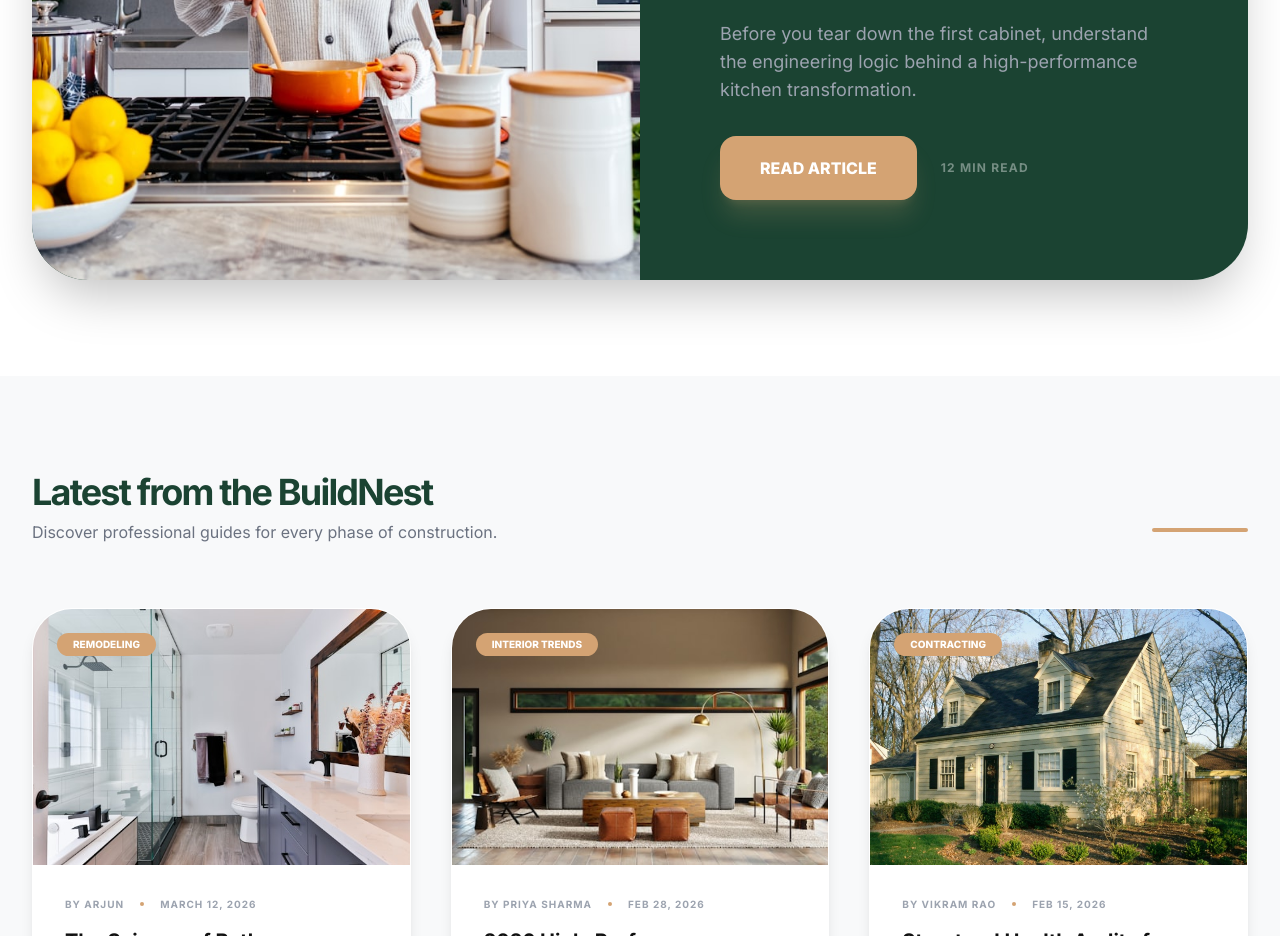
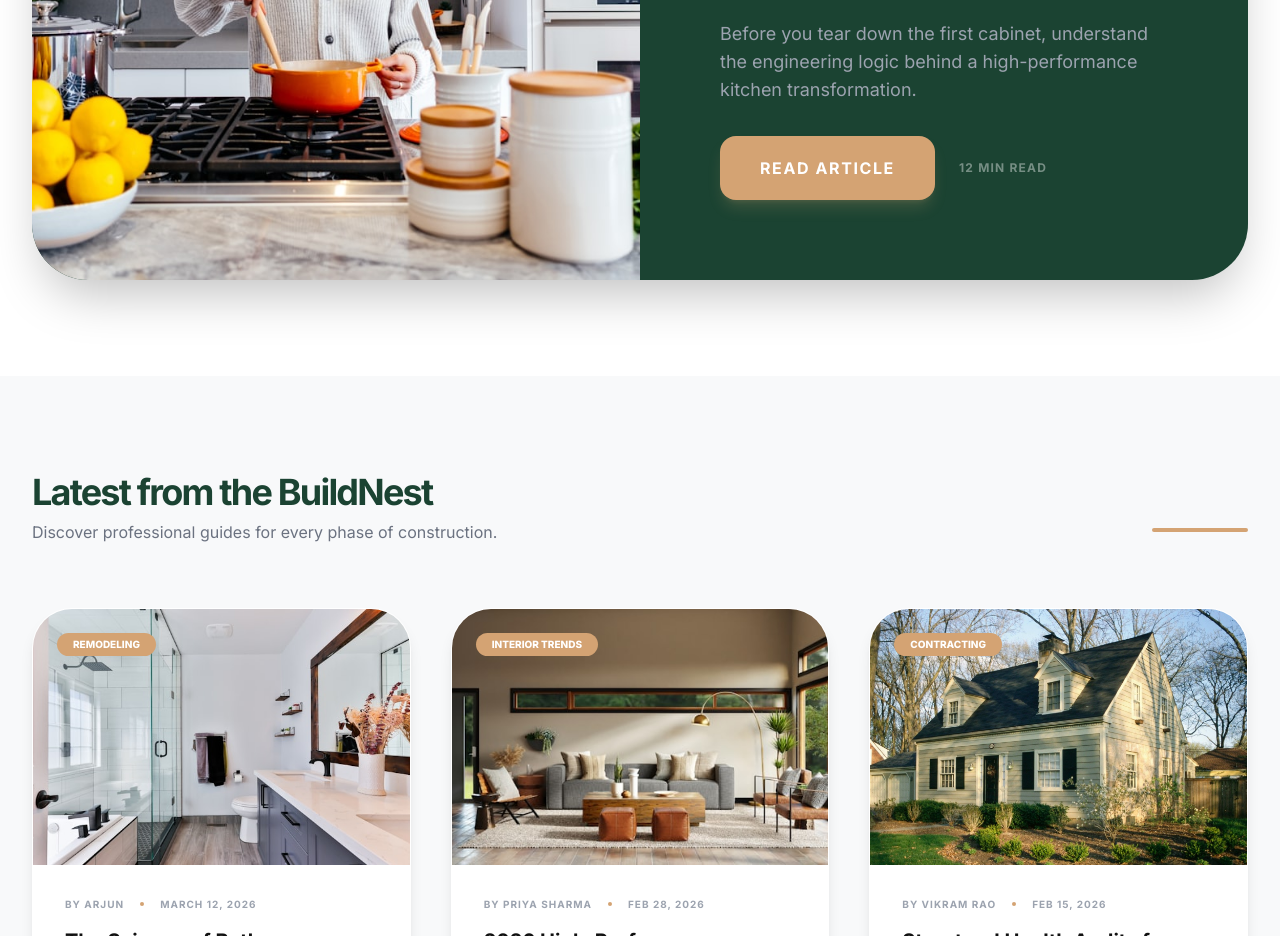
Before and after one commit to praneashMG/GrowwHomeRenovation, a plain HTML site: page blog.html in a window 1280 px wide. Shown: the part 1040-1976 px from the top of the page. Drawn offline with nearby package versions, Linux system fonts and the light colour scheme.

Commit message:
first commit

```diff
--- a/blog.html
+++ b/blog.html
@@ -297,8 +297,16 @@
             <h2 class="text-3xl lg:text-5xl font-bold text-white mb-6 leading-tight tracking-tight">Precision Kitchen Renovation: A 10-Step Guide</h2>
             <p class="text-gray-400 text-lg mb-8">Before you tear down the first cabinet, understand the engineering logic behind a high-performance kitchen transformation.</p>
             <div class="flex items-center gap-6">
-               <a href="blogdetails.html?post=kitchen-overhaul" class="bg-accent text-white px-10 py-5 rounded-2xl font-black hover:bg-white hover:text-primary transition-all shadow-xl shadow-accent/20">READ ARTICLE</a>
-               <span class="text-white/40 text-xs font-bold uppercase tracking-widest">12 Min Read</span>
+<a href="blogdetails.html?post=kitchen-overhaul"
+class="inline-flex items-center justify-center bg-accent text-white
+px-6 py-3 md:px-7 md:py-3.5 lg:px-10 lg:py-5
+rounded-xl lg:rounded-2xl
+font-bold text-[11px] md:text-xs lg:text-base
+tracking-wide md:tracking-widest
+hover:bg-white hover:text-primary
+transition-all shadow-lg shadow-accent/20">
+READ ARTICLE
+</a>              <span class="text-white/40 text-xs font-bold uppercase tracking-widest">12 Min Read</span>
             </div>
           </div>
         </div>
```
Also changed, not shown: aboutus.html (+2 -3 lines), servicedetails.html (+1 -2 lines).
